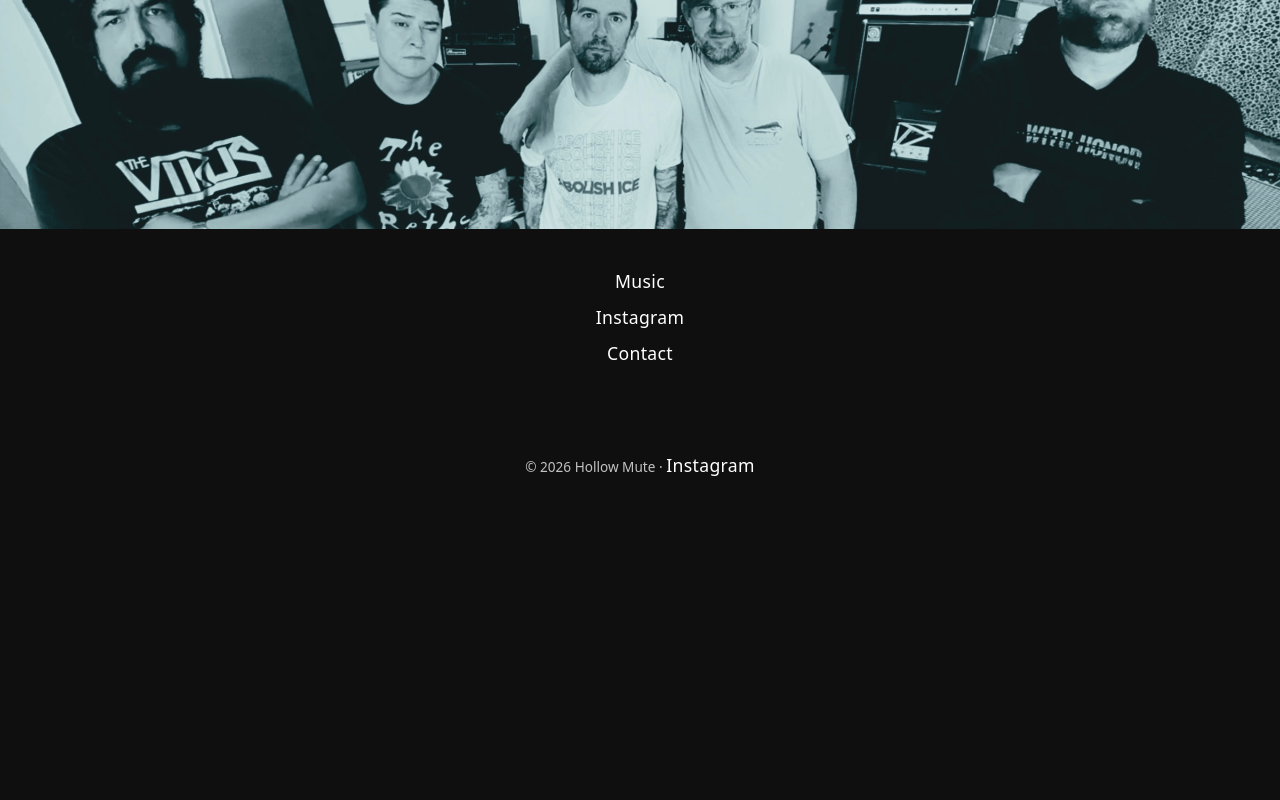
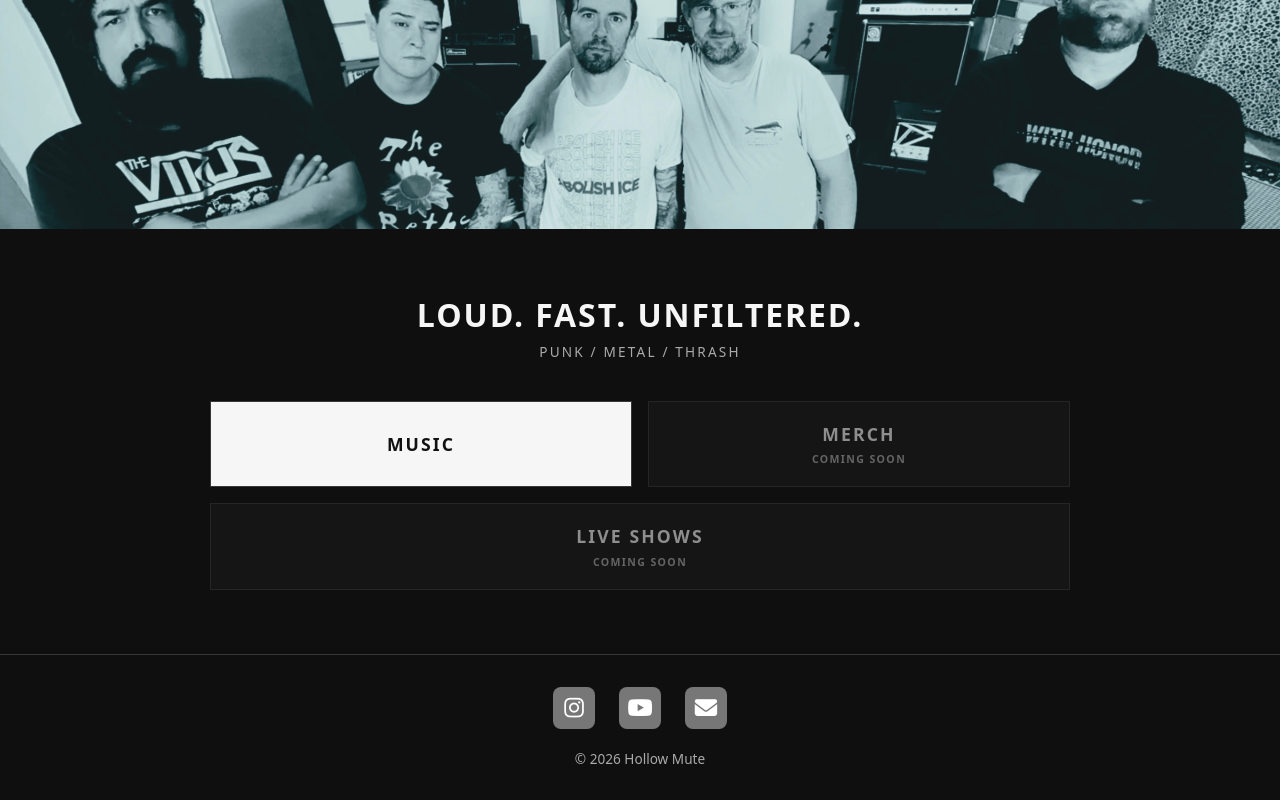
Before and after one commit to in-a-days/hollowmute-site, a plain HTML site: page index.html in a window 1280 px wide. Shown: the part 304-1104 px from the top of the page. Before the commit the page ends 813 px from the top, so only its background shows below. Drawn offline with Linux system fonts and the light colour scheme.

Commit message:
Landing Page Update

```diff
--- a/index.html
+++ b/index.html
@@ -1,105 +1,58 @@
 <!DOCTYPE html>
 <html lang="en">
-
 <head>
-  <meta charset="UTF-8" />
+  <meta charset="UTF-8">
+  <meta name="viewport" content="width=device-width, initial-scale=1">
+  <meta name="theme-color" content="#0f0f0f">
+  <meta name="description" content="Hollow Mute — music, merch, and live shows.">
   <title>Hollow Mute</title>
-
   <link rel="icon" type="image/png" href="/assets/images/favicon.png">
-
-  <meta name="viewport" content="width=device-width, initial-scale=1.0" />
-
+  <link rel="stylesheet" href="https://cdnjs.cloudflare.com/ajax/libs/font-awesome/6.7.2/css/all.min.css">
   <style>
-    :root {
-      --bg: #0f0f0f;
-      --fg: #ffffff;
-      --muted: rgba(255, 255, 255, 0.75);
-      --accent: #ffffff;
-    }
-
-    * {
-      box-sizing: border-box;
-    }
-
-    body {
-      margin: 0;
-      background: var(--bg);
-      color: var(--fg);
-      font-family: system-ui, -apple-system, BlinkMacSystemFont, "Segoe UI", sans-serif;
-      text-align: center;
-    }
-
-    header {
-      width: 100%;
-    }
-
-    header img {
-      display: block;
-      width: 100%;
-      height: auto;
-      object-fit: contain;
-      user-select: none;
-    }
-
-
-    main {
-      padding: 2.5rem 1.5rem;
-      display: flex;
-      flex-direction: column;
-      gap: 1.25rem;
-    }
-
-    a {
-      color: var(--accent);
-      text-decoration: none;
-      font-size: 1.1rem;
-      letter-spacing: 0.02em;
-    }
-
-    a:hover {
-      text-decoration: underline;
-    }
-
-    .links {
-      display: flex;
-      flex-direction: column;
-      gap: 0.75rem;
-    }
-
-    footer {
-      margin-top: 3rem;
-      padding-bottom: 2rem;
-      font-size: 0.85rem;
-      color: var(--muted);
-    }
+    :root { color-scheme:dark; --bg:#0f0f0f; --fg:#f6f6f6; --muted:#aaa; --line:#373737; --accent:#e44b42; }
+    * { box-sizing:border-box; }
+    body { margin:0; background:var(--bg); color:var(--fg); font-family:system-ui,-apple-system,"Segoe UI",sans-serif; text-align:center; }
+    .hero img { display:block; width:100%; height:auto; user-select:none; }
+    main { max-width:900px; margin:0 auto; padding:clamp(2.5rem,6vw,4rem) 1.25rem 4rem; }
+    .tagline { margin:0 0 .35rem; font-size:clamp(1.3rem,4vw,2rem); font-weight:900; letter-spacing:.06em; }
+    .genre { margin:0 0 2.5rem; color:var(--muted); font-size:.85rem; letter-spacing:.16em; text-transform:uppercase; }
+    .nav-grid { display:grid; grid-template-columns:repeat(2,minmax(0,1fr)); gap:1rem; }
+    .nav-link { display:flex; min-height:84px; align-items:center; justify-content:center; padding:1.25rem; border:1px solid var(--line); background:#1a1a1a; color:var(--fg); text-decoration:none; font-size:1.1rem; font-weight:900; letter-spacing:.12em; transition:background .2s,border-color .2s,transform .2s; }
+    .nav-link.active { background:var(--fg); color:#111; }
+    .nav-link.active:hover,.nav-link.active:focus-visible { background:var(--accent); color:#fff; border-color:var(--accent); transform:translateY(-2px); }
+    .nav-link.soon { cursor:default; opacity:.55; flex-direction:column; gap:.4rem; }
+    .nav-link.soon span { font-size:.66rem; font-weight:600; letter-spacing:.13em; color:var(--muted); }
+    .nav-link.wide { grid-column:1/-1; }
+    footer { border-top:1px solid var(--line); padding:2rem 1rem; color:var(--muted); }
+    .social-links { display:flex; align-items:center; justify-content:center; gap:1.5rem; margin-bottom:1.25rem; }
+    .social-links a { display:flex; width:42px; height:42px; align-items:center; justify-content:center; border-radius:8px; background:#777; color:#fff; font-size:1.4rem; text-decoration:none; transition:background .2s,transform .2s; }
+    .social-links a:hover,.social-links a:focus-visible { background:var(--accent); transform:translateY(-3px); }
+    .copyright { font-size:.85rem; }
+    @media(max-width:480px) { .nav-grid { gap:.75rem; } .nav-link { min-height:76px; padding:1rem .5rem; font-size:.95rem; } }
   </style>
 </head>
-
 <body>
-
-  <header>
-    <img src="/assets/images/header.jpg" alt="Hollow Mute" />
+  <header class="hero">
+    <img src="/assets/images/header.jpg" alt="Hollow Mute">
   </header>
-
   <main>
-    <div class="links">
-      <a href="/music/">
-        Music
-      </a>
-
-      <a href="https://instagram.com/hollowmute" target="_blank" rel="noopener">
-        Instagram
-      </a>
-
-      <a href="mailto:hollowmute@gmail.com">
-        Contact
-      </a>
+    <h1 class="tagline">LOUD. FAST. UNFILTERED.</h1>
+    <p class="genre">Punk / Metal / Thrash</p>
+    <nav class="nav-grid" aria-label="Main navigation">
+      <a class="nav-link active" href="/music/">MUSIC</a>
+      <div class="nav-link soon" aria-label="Merch coming soon">MERCH <span>COMING SOON</span></div>
+      <div class="nav-link soon wide" aria-label="Live shows coming soon">LIVE SHOWS <span>COMING SOON</span></div>
+    </nav>
+  </main>
+  <footer>
+    <div class="social-links">
+      <a href="https://instagram.com/hollowmute" target="_blank" rel="noopener noreferrer" aria-label="Instagram"><i class="fa-brands fa-instagram" aria-hidden="true"></i></a>
+      <!-- Verify this YouTube handle before publishing. -->
+      <a href="https://www.youtube.com/@hollowmute" target="_blank" rel="noopener noreferrer" aria-label="YouTube"><i class="fa-brands fa-youtube" aria-hidden="true"></i></a>
+      <a href="mailto:hollowmute@gmail.com" aria-label="Email Hollow Mute"><i class="fa-solid fa-envelope" aria-hidden="true"></i></a>
     </div>
-  </main>
-
-  <footer>© <span id="year">2026</span> Hollow Mute · <a href="https://instagram.com/hollowmute" target="_blank"
-      rel="noopener noreferrer">Instagram</a></footer>
-
+    <div class="copyright">© <span id="year">2026</span> Hollow Mute</div>
+  </footer>
+  <script>document.getElementById('year').textContent = new Date().getFullYear();</script>
 </body>
-
 </html>
```
Also changed, not shown: backup/index.html (added, +105 -0 lines).
